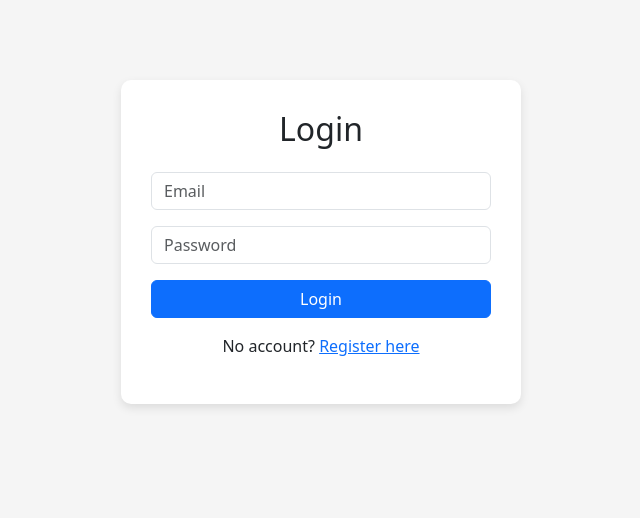
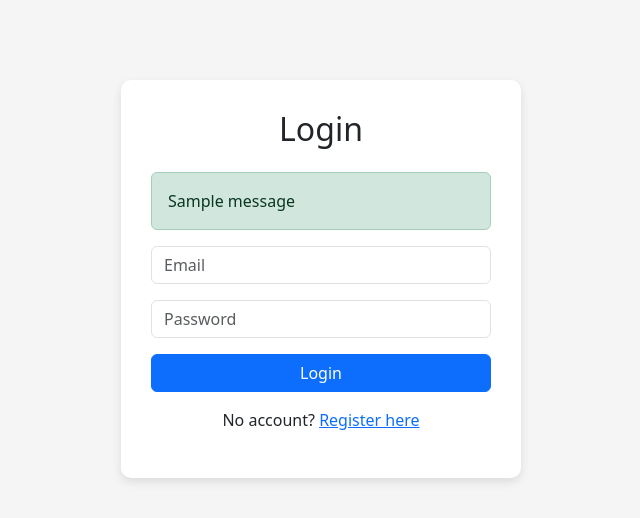
Before and after one commit to iyadalduhni/inventory-system, a Flask app: page /login in a window 1280 px wide. Shown: the part 56-574 px from the top of the page, without its empty margins (319-959 px from the left). Run offline with Flask 3, Linux system fonts and the light colour scheme; one stand-in notice (Sample message) is shown.

Commit message:
Update login.html

```diff
--- a/templates/login.html
+++ b/templates/login.html
@@ -43,9 +43,13 @@
     <!-- Login Box -->
     <div class="login-box">
         <h2 class="text-center mb-4">Login</h2>
-        {% if error %}
-            <div class="alert alert-danger">{{ error }}</div>
-        {% endif %}
+        {% with messages = get_flashed_messages(with_categories=true) %}
+          {% if messages %}
+            {% for category, message in messages %}
+              <div class="alert alert-{{ category }}">{{ message }}</div>
+            {% endfor %}
+          {% endif %}
+        {% endwith %}
         <form method="post">
             <div class="mb-3">
                 <input type="email" class="form-control" name="email" placeholder="Email" required>
```
